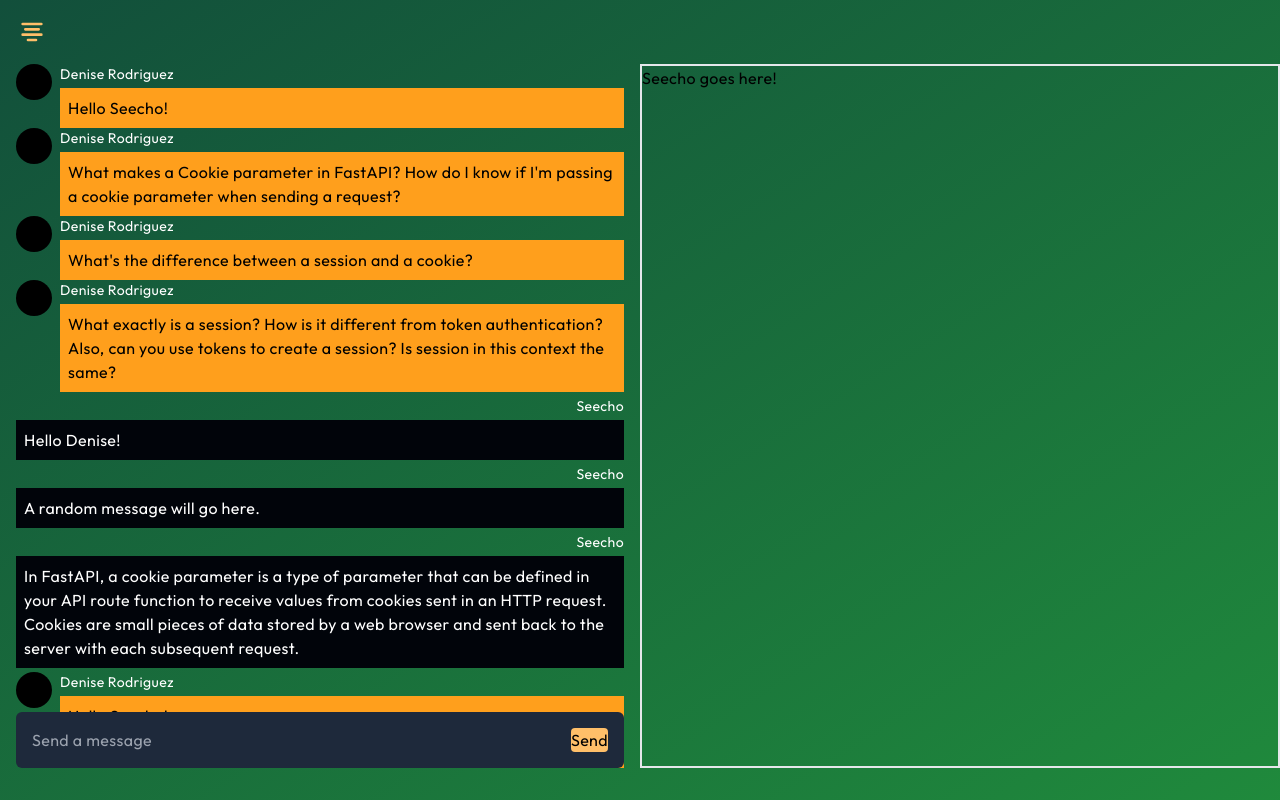
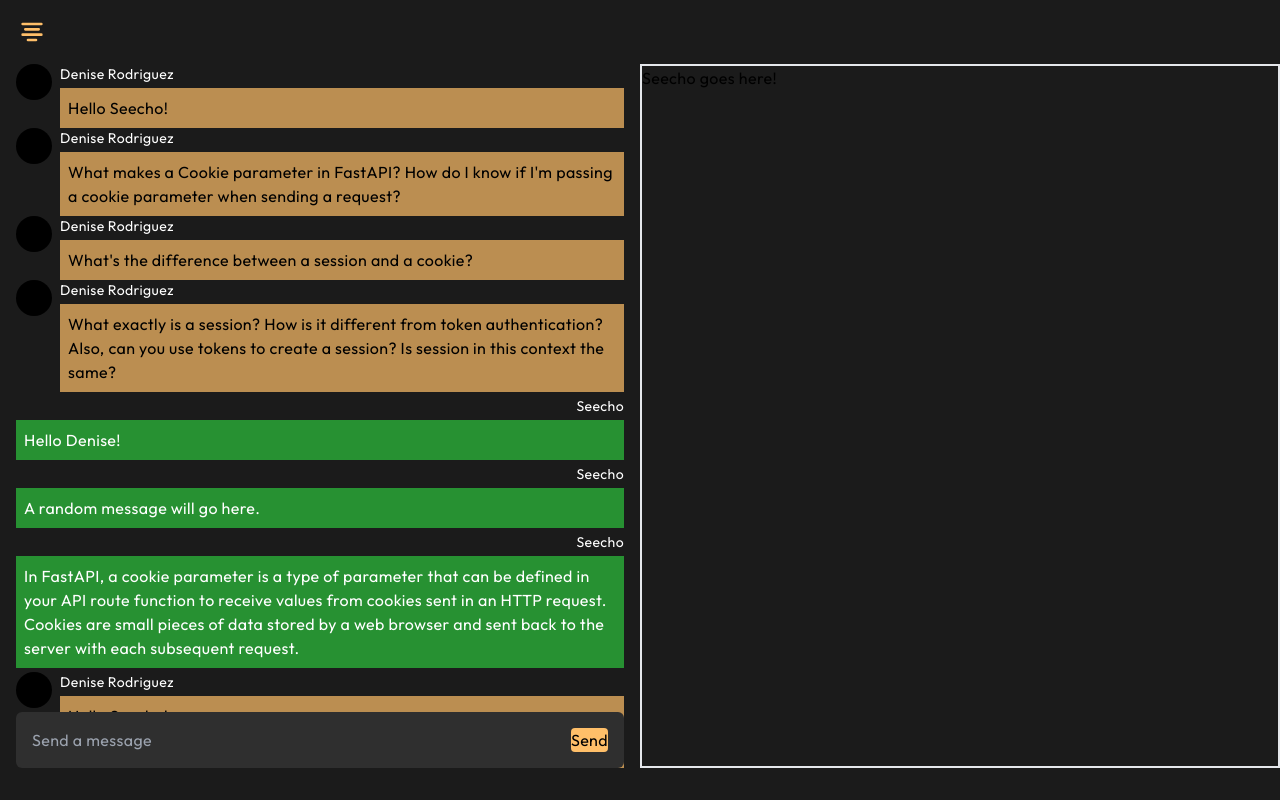
Before and after one commit to deniselupe/chat-app, a Next.js app in the folder frontend/: page /chat in a window 1280 px wide. Built offline with nearby package versions, Linux system fonts and the light colour scheme.

Commit message:
refactor: change colors for chat ui

```diff
--- a/frontend/src/app/chat/layout.tsx
+++ b/frontend/src/app/chat/layout.tsx
@@ -21,7 +21,7 @@ export default function DashboardLayout({ children }: DashboardLayoutProps) {
     };
 
     return (
-        <main className="mx-auto fixed left-0 right-0 top-0 bottom-0">
+        <main className="mx-auto fixed left-0 right-0 top-0 bottom-0 bg-seecho-black">
             <Backdrop open={open} onClick={closeSidebar} />
             <ChatSidebar open={open} onClick={toggleSidebar} />
             <div className="py-4 px-4">
--- a/frontend/src/components/chat-input/index.tsx
+++ b/frontend/src/components/chat-input/index.tsx
@@ -26,13 +26,11 @@ export default function ChatInput() {
         setInput(val);
     };
 
-    console.log('Rendered!');
-
     return (
         <div className="sticky bottom-0">
-            <div className="relative flex items-center p-2 mx-4 rounded-md bg-slate-800">
+            <div className="relative flex items-center p-2 mx-4 rounded-md bg-seecho-darkgrey">
                 <textarea
-                    className="flex-1 py-2 pl-2 pr-12 outline-none resize-none bg-slate-800 text-white"
+                    className="flex-1 py-2 pl-2 pr-12 outline-none resize-none bg-seecho-darkgrey text-white"
                     placeholder="Send a message"
                     rows={1}
                     ref={textAreaRef}
--- a/frontend/src/components/chat-sidebar/index.tsx
+++ b/frontend/src/components/chat-sidebar/index.tsx
@@ -10,8 +10,8 @@ type ChatSidebarType = {
 export default function ChatSidebar({ open, onClick }: ChatSidebarType) {
     return (
         <>
-            <div className={`fixed top-0 left-0 z-20 w-64 h-full px-4 text-white bg-zinc-900 duration-500 ${open ? 'translate-x-0' : '-translate-x-full'}`}>
-                <div className="flex justify-between items-end py-4">
+            <div className={`fixed top-0 left-0 z-20 w-64 h-full px-4 text-white bg-seecho-darkgrey duration-500 ${open ? 'translate-x-0' : '-translate-x-full'}`}>
+                <div className="flex justify-between items-center py-4">
                     <Link href="/">
                         <SeechoLogo className="w-24 text-seecho-gold hover:text-seecho-lightblue" />
                     </Link>
--- a/frontend/src/components/seecho-message/index.tsx
+++ b/frontend/src/components/seecho-message/index.tsx
@@ -6,7 +6,7 @@ export default function SeechoMessage({ children }: SeechoMessageType) {
     return (
         <div className="text-white w-full h-fit px-4 my-1 flex flex-col items-end">
             <p className="text-sm mb-1">Seecho</p>
-            <div className="text-md p-2 w-full h-fit bg-seecho-darkblue">
+            <div className="text-md p-2 w-full h-fit bg-seecho-lightgreen/70">
                 {children}
             </div>
         </div>
--- a/frontend/src/components/user-message/index.tsx
+++ b/frontend/src/components/user-message/index.tsx
@@ -8,7 +8,7 @@ export default function UserMessage({ children }: UserMessageType) {
             <div className="w-9 h-9 rounded-full bg-black flex-none" />
             <div className="w-full">
                 <p className="text-sm text-white mb-1">Denise Rodriguez</p>
-                <div className="text-md p-2 h-fit bg-seecho-orange">
+                <div className="text-md p-2 h-fit bg-seecho-gold/70">
                     {children}
                 </div>
             </div>
```
